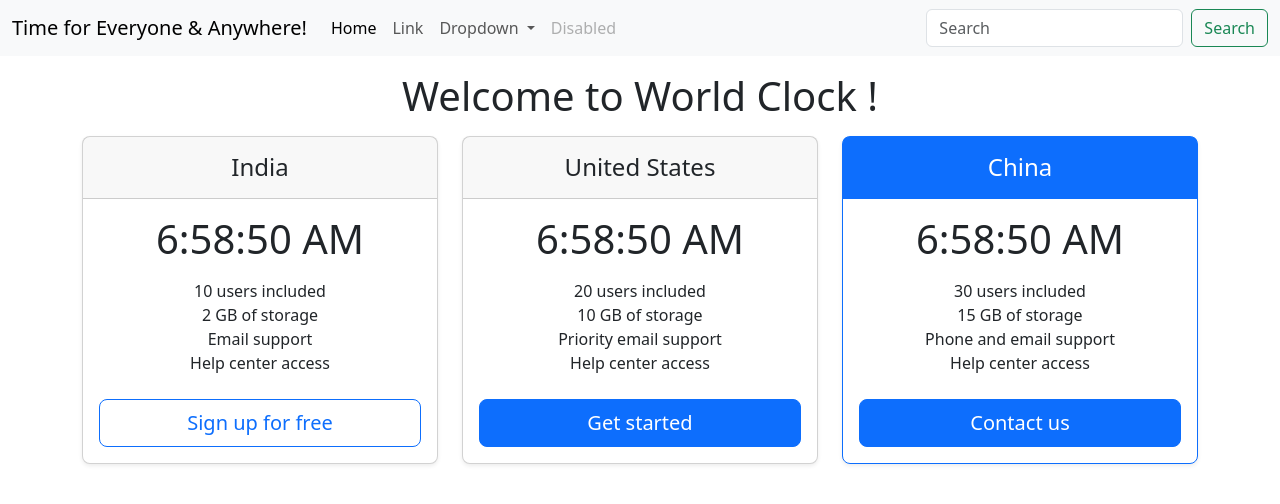
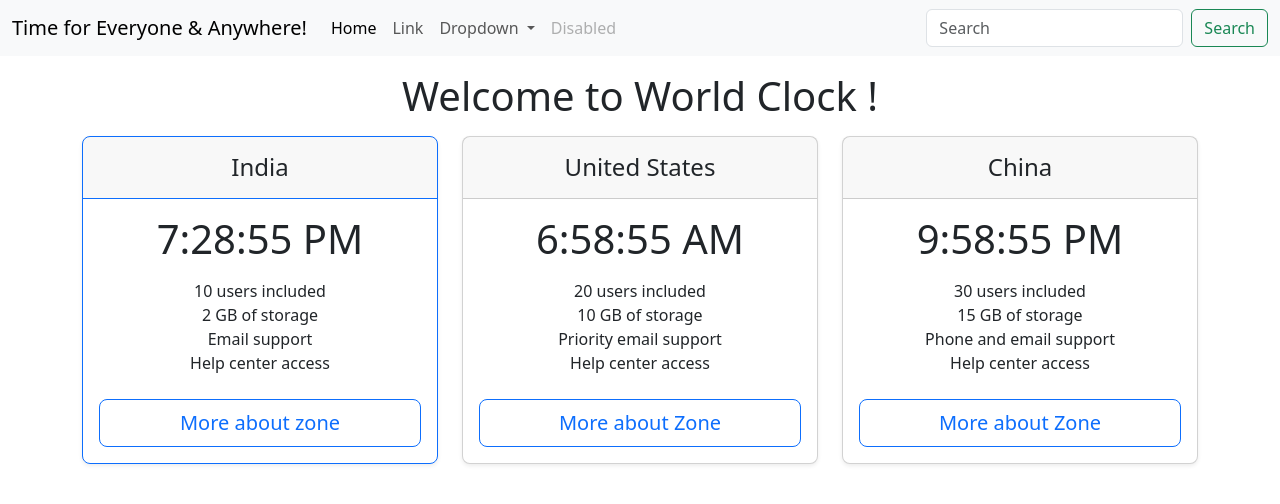
Before and after one commit to Pranay6575/JavaScript-Projects, a website: page WorldClock/index.html in a window 1280 px wide. Drawn offline with nearby package versions, Linux system fonts and the light colour scheme.

Commit message:
country sections added

```diff
--- a/WorldClock/index.html
+++ b/WorldClock/index.html
@@ -1,16 +1,29 @@
-<!doctype html>
+<!DOCTYPE html>
 <html lang="en">
   <head>
-    <meta charset="utf-8">
-    <meta name="viewport" content="width=device-width, initial-scale=1">
+    <meta charset="utf-8" />
+    <meta name="viewport" content="width=device-width, initial-scale=1" />
     <title>World Clock</title>
-    <link href="https://cdn.jsdelivr.net/npm/bootstrap@5.3.2/dist/css/bootstrap.min.css" rel="stylesheet" integrity="sha384-T3c6CoIi6uLrA9TneNEoa7RxnatzjcDSCmG1MXxSR1GAsXEV/Dwwykc2MPK8M2HN" crossorigin="anonymous">
+    <link
+      href="https://cdn.jsdelivr.net/npm/bootstrap@5.3.2/dist/css/bootstrap.min.css"
+      rel="stylesheet"
+      integrity="sha384-T3c6CoIi6uLrA9TneNEoa7RxnatzjcDSCmG1MXxSR1GAsXEV/Dwwykc2MPK8M2HN"
+      crossorigin="anonymous"
+    />
   </head>
   <body>
     <nav class="navbar navbar-expand-lg bg-body-tertiary">
       <div class="container-fluid">
         <a class="navbar-brand" href="#">Time for Everyone & Anywhere!</a>
-          <button class="navbar-toggler" type="button" data-bs-toggle="collapse" data-bs-target="#navbarSupportedContent" aria-controls="navbarSupportedContent" aria-expanded="false" aria-label="Toggle navigation">
+        <button
+          class="navbar-toggler"
+          type="button"
+          data-bs-toggle="collapse"
+          data-bs-target="#navbarSupportedContent"
+          aria-controls="navbarSupportedContent"
+          aria-expanded="false"
+          aria-label="Toggle navigation"
+        >
           <span class="navbar-toggler-icon"></span>
         </button>
         <div class="collapse navbar-collapse" id="navbarSupportedContent">
@@ -22,14 +35,22 @@
               <a class="nav-link" href="#">Link</a>
             </li>
             <li class="nav-item dropdown">
-                <a class="nav-link dropdown-toggle" href="#" role="button" data-bs-toggle="dropdown" aria-expanded="false">
+              <a
+                class="nav-link dropdown-toggle"
+                href="#"
+                role="button"
+                data-bs-toggle="dropdown"
+                aria-expanded="false"
+              >
                 Dropdown
               </a>
               <ul class="dropdown-menu">
                 <li><a class="dropdown-item" href="#">Action</a></li>
                 <li><a class="dropdown-item" href="#">Another action</a></li>
-                  <li><hr class="dropdown-divider"></li>
-                  <li><a class="dropdown-item" href="#">Something else here</a></li>
+                <li><hr class="dropdown-divider" /></li>
+                <li>
+                  <a class="dropdown-item" href="#">Something else here</a>
+                </li>
               </ul>
             </li>
             <li class="nav-item">
@@ -37,8 +58,15 @@
             </li>
           </ul>
           <form class="d-flex" role="search">
-              <input class="form-control me-2" type="search" placeholder="Search" aria-label="Search">
-              <button class="btn btn-outline-success" type="submit">Search</button>
+            <input
+              class="form-control me-2"
+              type="search"
+              placeholder="Search"
+              aria-label="Search"
+            />
+            <button class="btn btn-outline-success" type="submit">
+              Search
+            </button>
           </form>
         </div>
       </div>
@@ -48,8 +76,8 @@
       <main class="my-3">
         <div class="row row-cols-1 row-cols-md-3 mb-3 text-center">
           <div class="col">
-                <div class="card mb-4 rounded-3 shadow-sm">
-                  <div class="card-header py-3">
+            <div class="card mb-4 rounded-3 shadow-sm border-primary">
+              <div class="card-header py-3 border-primary">
                 <h4 class="my-0 fw-normal">India</h4>
               </div>
               <div class="card-body">
@@ -60,7 +88,12 @@
                   <li>Email support</li>
                   <li>Help center access</li>
                 </ul>
-                    <button type="button" class="w-100 btn btn-lg btn-outline-primary">Sign up for free</button>
+                <button
+                  type="button"
+                  class="w-100 btn btn-lg btn-outline-primary"
+                >
+                  More about zone
+                </button>
               </div>
             </div>
           </div>
@@ -77,13 +110,18 @@
                   <li>Priority email support</li>
                   <li>Help center access</li>
                 </ul>
-                    <button type="button" class="w-100 btn btn-lg btn-primary">Get started</button>
+                <button
+                  type="button"
+                  class="w-100 btn btn-lg btn-outline-primary"
+                >
+                  More about Zone
+                </button>
               </div>
             </div>
           </div>
           <div class="col">
-                <div class="card mb-4 rounded-3 shadow-sm border-primary">
-                  <div class="card-header py-3 text-bg-primary border-primary">
+            <div class="card mb-4 rounded-3 shadow-sm">
+              <div class="card-header py-3">
                 <h4 class="my-0 fw-normal">China</h4>
               </div>
               <div class="card-body">
@@ -94,17 +132,23 @@
                   <li>Phone and email support</li>
                   <li>Help center access</li>
                 </ul>
-                    <button type="button" class="w-100 btn btn-lg btn-primary">Contact us</button>
+                <button
+                  type="button"
+                  class="w-100 btn btn-lg btn-outline-primary"
+                >
+                  More about Zone
+                </button>
               </div>
             </div>
           </div>
         </div>
-
-
       </main>
     </div>
-    <script src="https://cdn.jsdelivr.net/npm/bootstrap@5.3.2/dist/js/bootstrap.bundle.min.js" integrity="sha384-C6RzsynM9kWDrMNeT87bh95OGNyZPhcTNXj1NW7RuBCsyN/o0jlpcV8Qyq46cDfL" crossorigin="anonymous"></script>
-    <script src="./server.js">
-    </script>
+    <script
+      src="https://cdn.jsdelivr.net/npm/bootstrap@5.3.2/dist/js/bootstrap.bundle.min.js"
+      integrity="sha384-C6RzsynM9kWDrMNeT87bh95OGNyZPhcTNXj1NW7RuBCsyN/o0jlpcV8Qyq46cDfL"
+      crossorigin="anonymous"
+    ></script>
+    <script src="./server.js"></script>
   </body>
 </html>
--- a/WorldClock/server.js
+++ b/WorldClock/server.js
@@ -10,13 +10,23 @@
 //   console.log(`Example app listening on port ${port}`)
 // })
 
-let d = new Date()
-usa.innerHTML = d.toLocaleString('en-US', {
-    timeZone: 'America/Los_Angeles',
-  }).split(", ")[1]
-india.innerHTML = d.toLocaleString('en-US', {
-    timeZone: 'America/Los_Angeles',
-  }).split(", ")[1]
-china.innerHTML = d.toLocaleString('en-US', {
-    timeZone: 'America/Los_Angeles',
-  }).split(", ")[1]
+let updateTime = () => {
+  let d = new Date();
+  usa.innerHTML = d
+    .toLocaleString("en-US", {
+      timeZone: "America/Los_Angeles",
+    })
+    .split(", ")[1];
+  china.innerHTML = d
+    .toLocaleString("en-US", {
+      timeZone: "Asia/Shanghai",
+    })
+    .split(", ")[1];
+  india.innerHTML = d
+    .toLocaleString("en-US", {
+      timeZone: "Asia/Kolkata",
+    })
+    .split(", ")[1];
+};
+
+setInterval(updateTime, 1000);
```
Lines whose indentation alone changed are shown as unchanged.
